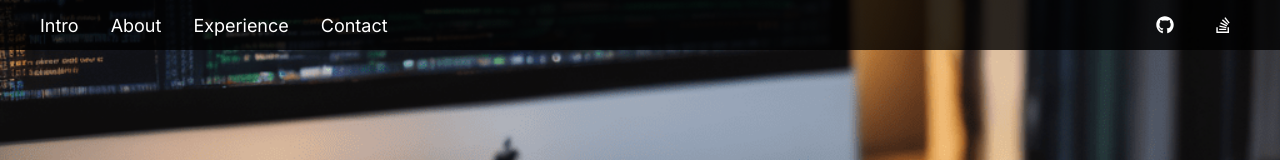
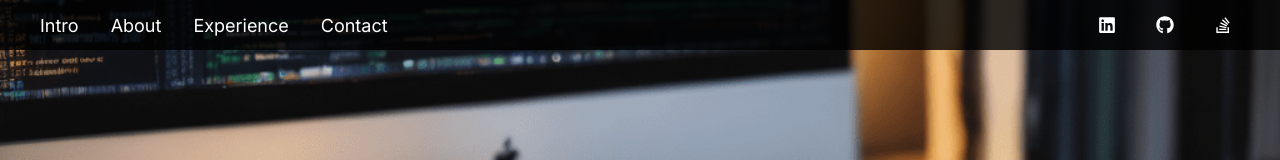
Before and after one commit to gurnzbot/portfolio-nextjs, a Next.js app: page / in a window 1280 px wide. Shown: the top 160 px of the page. Built offline with nearby package versions, Linux system fonts and the light colour scheme.

Commit message:
feat(nav): add linkedIn link

```diff
--- a/src/components/nav/Navigation.tsx
+++ b/src/components/nav/Navigation.tsx
@@ -2,7 +2,7 @@
 
 // * Lib
 import { useState } from "react";
-import { FaGithub, FaStackOverflow } from "react-icons/fa";
+import { FaGithub, FaLinkedin, FaStackOverflow } from "react-icons/fa";
 import { GiHamburgerMenu } from "react-icons/gi";
 
 // * Components
@@ -42,11 +42,11 @@ function Navigation() {
                 </div>
 
                 <ul className="flex gap-6">
-                    {/* <li className="flex">
-                        <NavIcon href="http://google.ca">
-                            <FaGithub />
+                    <li className="flex">
+                        <NavIcon href="https://www.linkedin.com/in/erikgurney/">
+                            <FaLinkedin />
                         </NavIcon>
-                    </li> */}
+                    </li>
                     <li className="flex">
                         <NavIcon href="https://github.com/gurnzbot">
                             <FaGithub />
--- a/tailwind.config.ts
+++ b/tailwind.config.ts
@@ -16,7 +16,7 @@ const config: Config = {
             },
             screens: {
                 xs: "383px",
-                "resp-nav": "550px",
+                "resp-nav": "630px",
                 timeline: "900px",
             },
             transitionProperty: {
```
